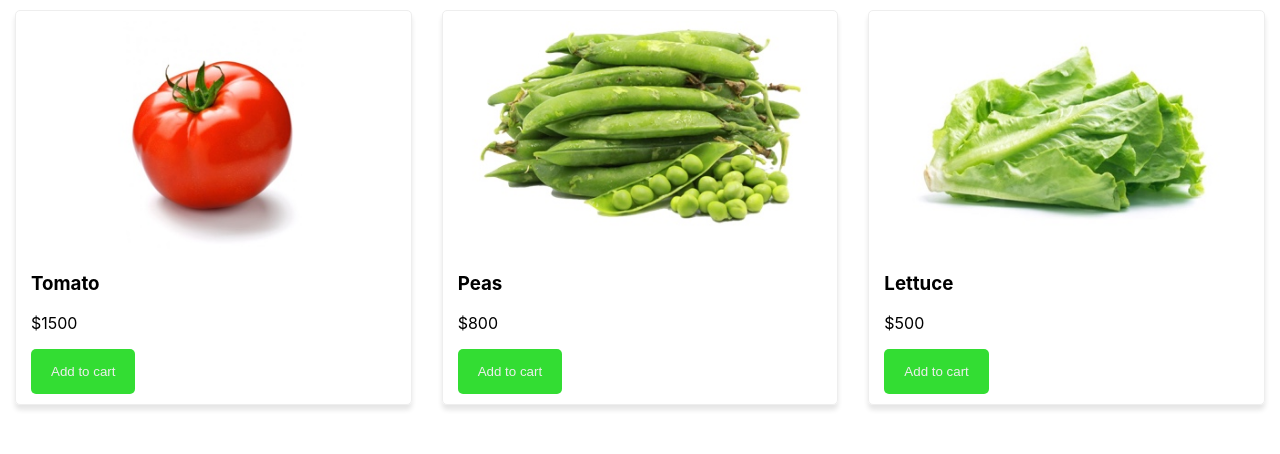
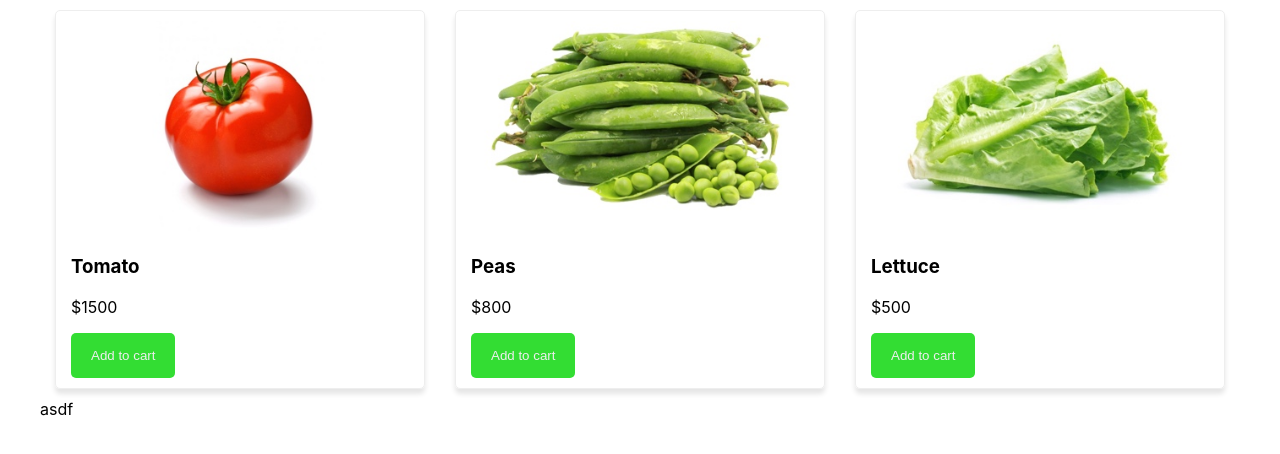
Before and after one commit to Hernandiaz035/shopping-cart, a React (Create React App) app: page / in a window 1280 px wide. Shown: the top 454 px of the page. Built offline with nearby package versions, Linux system fonts and the light colour scheme.

Commit message:
Add Style and embeded components to keep.

```diff
--- a/src/components/Layout.js
+++ b/src/components/Layout.js
@@ -1,11 +1,27 @@
 import { Component } from "react";
+
+const styles = {
+    layout: {
+        backgroundColor: '#fff',
+        color: '#02A283E',
+        alignItems: 'center',
+        display: 'flex',
+        flexDirection: 'column',
+    },
+    container: {
+        width: '1200px',
+    },
+}
 
 class Layout extends Component{
     render() {
         return (
-            <main>
-                {this.props.children}
-            </main>
+            <div style={styles.layout}>
+                <div style={styles.container}>
+                    {this.props.children}
+                    asdf
+                </div>
+            </div>
         );
     }
 }
```
